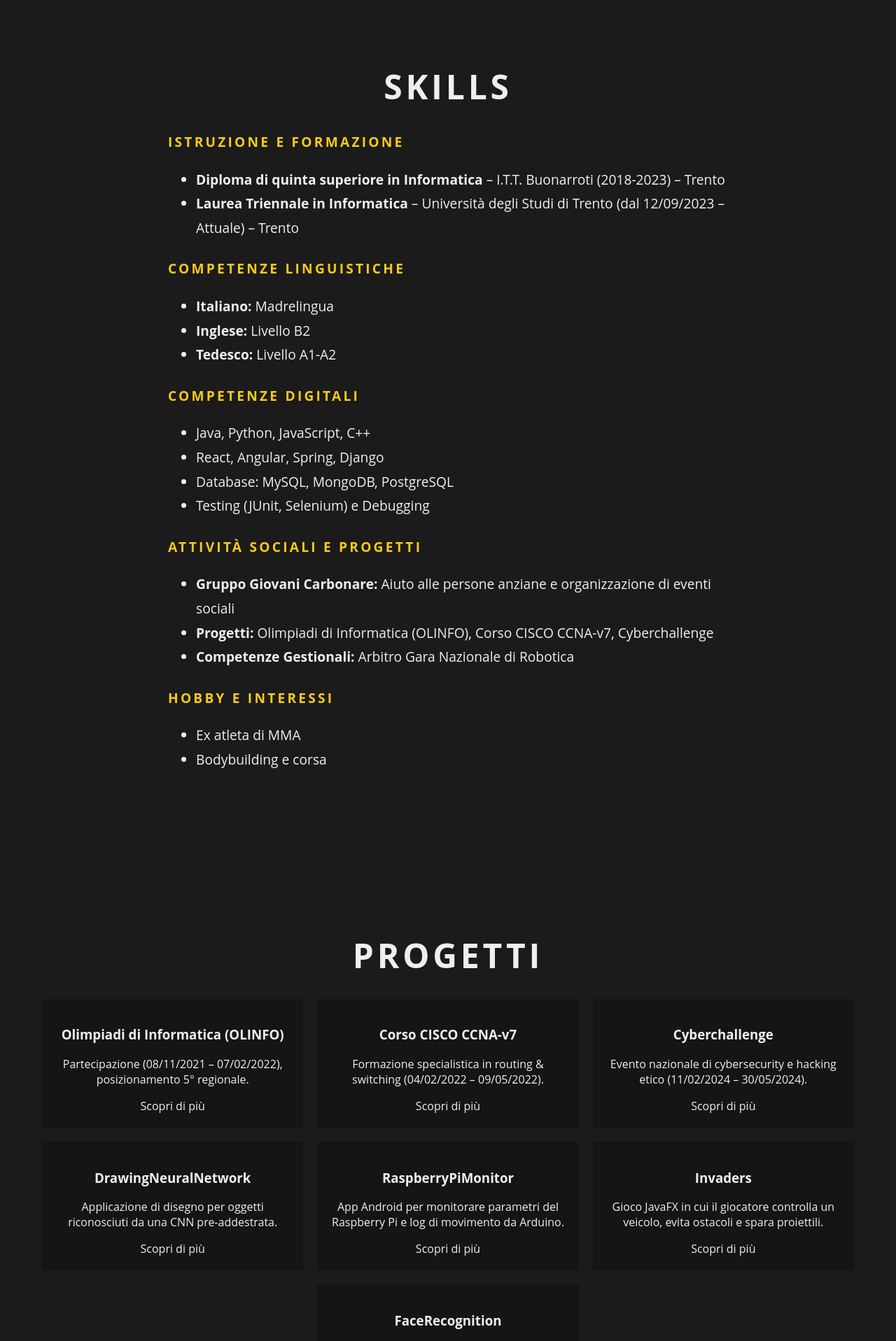
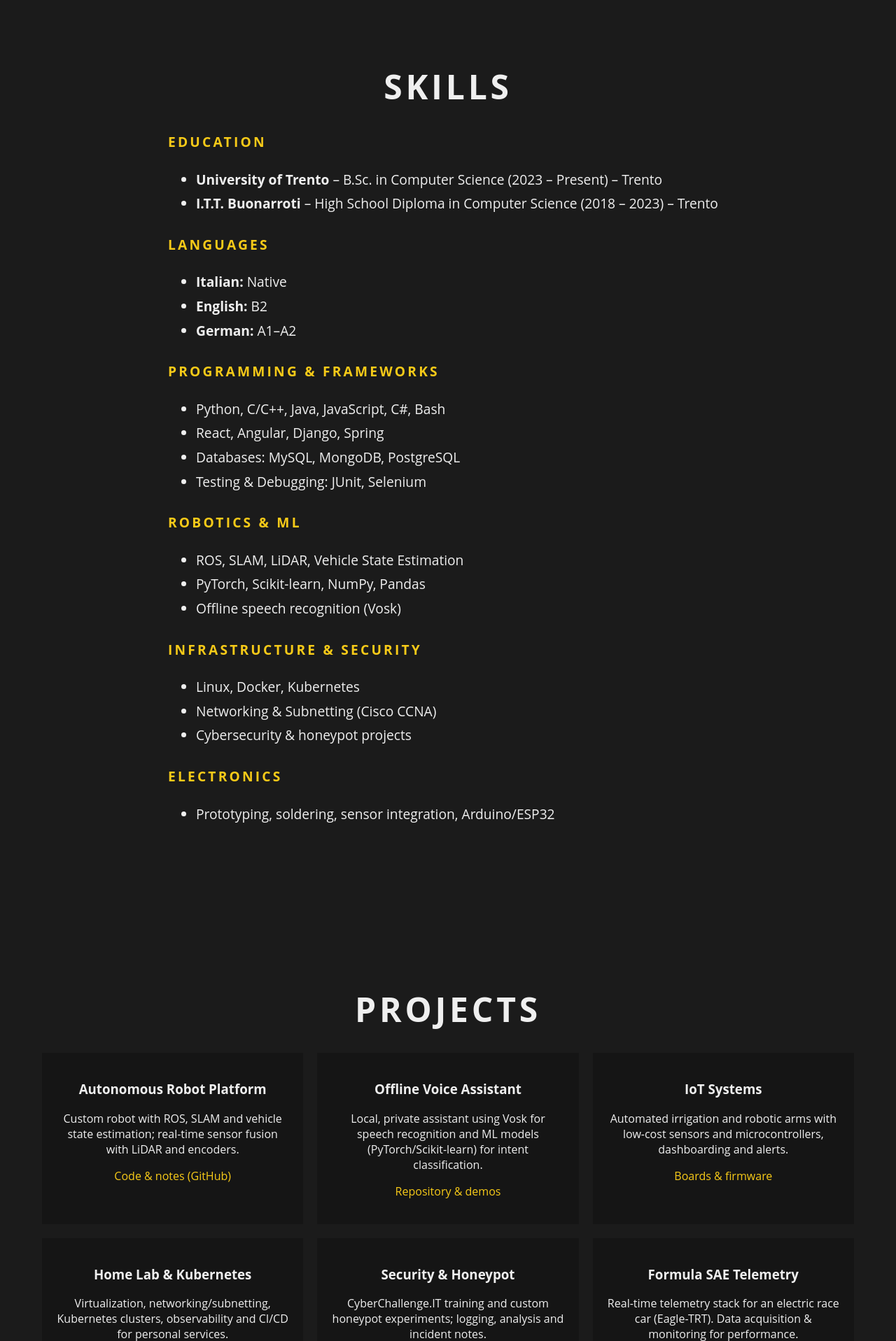
Before and after one commit to ismacarbo/Enhanced-Pi-Monitor, a Flask app: page /portfolio in a window 1280 px wide. Shown: the part 2099-4016 px from the top of the page at 70% size. Run offline with Flask 3, Linux system fonts and the light colour scheme.

Commit message:
feat: updated portfolio

```diff
--- a/PiMonitor/templates/portfolio.html
+++ b/PiMonitor/templates/portfolio.html
@@ -1,5 +1,6 @@
 <!DOCTYPE html>
-<html lang="it">
+<html lang="en">
+
 <head>
   <meta charset="UTF-8">
   <meta name="viewport" content="width=device-width, initial-scale=1.0">
@@ -10,11 +11,13 @@
       color: inherit;
       text-decoration: none;
     }
+
     body {
       margin: 0;
       padding: 0;
       font-family: 'Open Sans', sans-serif;
     }
+
     ::selection {
       background-color: #f7ca18;
       color: #1b1b1b;
@@ -30,6 +33,7 @@
       overflow: hidden;
       z-index: 1000;
     }
+
     nav ul {
       position: absolute;
       top: 0;
@@ -40,6 +44,7 @@
       /* 6 voci occupano l'intera larghezza */
       width: 100vw;
     }
+
     nav li {
       margin: 0;
       float: left;
@@ -58,10 +63,12 @@
       font-weight: 800;
       transform: translateY(100%);
     }
+
     nav li.active {
       background-color: #151515;
       color: #efefef;
     }
+
     nav li.active::after {
       content: "";
       position: absolute;
@@ -71,31 +78,40 @@
       height: 2px;
       background-color: #f7ca18;
     }
+
     /* Animazioni per il menu */
     nav li:nth-child(1) {
       animation: pop 0.5s 0.15s 1 forwards;
     }
+
     nav li:nth-child(2) {
       animation: pop 0.5s 0.30s 1 forwards;
     }
+
     nav li:nth-child(3) {
       animation: pop 0.5s 0.45s 1 forwards;
     }
+
     nav li:nth-child(4) {
       animation: pop 0.5s 0.60s 1 forwards;
     }
+
     nav li:nth-child(5) {
       animation: pop 0.5s 0.75s 1 forwards;
     }
+
     nav li:nth-child(6) {
       animation: pop 0.5s 0.90s 1 forwards;
     }
+
     nav li:hover {
       color: #ececec;
     }
+
     nav li:active {
       background-color: #222;
     }
+
     /* Slide indicator per il menu */
     nav li.slide {
       position: absolute;
@@ -116,6 +132,7 @@
       padding: 50px 20px 120px;
       color: #efefef;
     }
+
     .section-title {
       text-align: center;
       font-size: 3rem;
@@ -130,10 +147,12 @@
       margin: 0 auto;
       text-align: center;
     }
+
     #home .intro h1 {
       font-size: 8vw;
       margin-bottom: 0.5rem;
     }
+
     #home .intro h2 {
       font-size: 5vw;
       margin-bottom: 1rem;
@@ -146,6 +165,7 @@
       line-height: 1.8;
       font-size: 1.4rem;
     }
+
     #about .content ul {
       margin: 1rem 0;
       padding-left: 1.5rem;
@@ -158,6 +178,7 @@
       line-height: 1.8;
       font-size: 1.2rem;
     }
+
     #skills .content h3 {
       margin-top: 1.5rem;
       text-transform: uppercase;
@@ -173,6 +194,7 @@
       justify-content: center;
       gap: 20px;
     }
+
     .card {
       background-color: #151515;
       padding: 20px;
@@ -181,9 +203,11 @@
       text-align: center;
       transition: transform 0.3s ease;
     }
+
     .card:hover {
       transform: scale(1.05);
     }
+
     /* Regola per le immagini delle cards rimosse */
     /* .card img { ... } */
 
@@ -194,6 +218,7 @@
       text-align: center;
       line-height: 1.8;
     }
+
     #contact form {
       max-width: 600px;
       margin: 20px auto 0;
@@ -201,12 +226,14 @@
       flex-direction: column;
       gap: 10px;
     }
+
     #contact form input,
     #contact form textarea {
       padding: 10px;
       border: none;
       font-size: 1rem;
     }
+
     #contact form input[type="submit"] {
       background-color: #f7ca18;
       color: #1b1b1b;
@@ -216,14 +243,20 @@
       border: none;
       transition: background-color 0.3s ease;
     }
+
     #contact form input[type="submit"]:hover {
       background-color: #e6b10f;
     }
 
     /* Animazioni */
     @keyframes pop {
-      0% { transform: translateY(100%); }
-      100% { transform: translateY(0); }
+      0% {
+        transform: translateY(100%);
+      }
+
+      100% {
+        transform: translateY(0);
+      }
     }
 
     /* Stili specifici per Login e Dashboard */
@@ -237,6 +270,7 @@
       color: #efefef;
       padding: 20px;
     }
+
     .login-container form {
       background-color: #151515;
       padding: 20px 30px;
@@ -245,9 +279,11 @@
       width: 100%;
       max-width: 400px;
     }
+
     .login-container form label {
       font-size: 0.9rem;
     }
+
     .login-container input[type="text"],
     .login-container input[type="password"] {
       padding: 12px 15px;
@@ -260,6 +296,7 @@
       font-size: 1rem;
       box-sizing: border-box;
     }
+
     .login-container input[type="submit"] {
       background-color: #f7ca18;
       color: #1b1b1b;
@@ -274,9 +311,11 @@
       transition: background-color 0.3s ease;
       margin-top: 10px;
     }
+
     .login-container input[type="submit"]:hover {
       background-color: #e6b10f;
     }
+
     .dashboard-container {
       display: flex;
       flex-direction: column;
@@ -287,10 +326,12 @@
       color: #efefef;
       padding: 20px;
     }
+
     .dashboard-container h1 {
       font-size: 2rem;
       margin-bottom: 15px;
     }
+
     .dashboard-container section {
       background-color: #151515;
       padding: 15px 20px;
@@ -299,6 +340,7 @@
       width: 100%;
       max-width: 500px;
     }
+
     .dashboard-container section h2 {
       font-size: 1.5rem;
       margin-bottom: 10px;
@@ -309,16 +351,21 @@
       .card {
         width: calc(100% - 40px);
       }
+
       nav li {
         font-size: 10px;
       }
+
       section {
         padding: 30px 10px 80px;
       }
+
       #home .intro {
         max-width: 90%;
       }
-      #about .content, #skills .content {
+
+      #about .content,
+      #skills .content {
         max-width: 90%;
         font-size: 1rem;
       }
@@ -330,187 +377,264 @@
         font-size: 8px;
         letter-spacing: 2px;
       }
+
       #home .intro h1 {
         font-size: 10vw;
       }
+
       #home .intro h2 {
         font-size: 7vw;
       }
+
       .section-title {
         font-size: 2rem;
       }
     }
   </style>
-  <!-- Includiamo jQuery per lo smooth scrolling e l'aggiornamento del menu -->
+
   <script src="https://ajax.googleapis.com/ajax/libs/jquery/1.12.0/jquery.min.js"></script>
 </head>
+
 <body>
-  <!-- Barra di navigazione migliorata -->
+
   <nav>
     <ul>
       <li class="active"><a href="#home">Home</a></li>
       <li><a href="#about">About Me</a></li>
       <li><a href="#skills">Skills</a></li>
-      <li><a href="#progetti">Progetti</a></li>
-      <li><a href="#lavori">Lavori</a></li>
-      <li><a href="#contact">Contact Me</a></li>
+      <li><a href="#projects">Projects</a></li>
+      <li><a href="#work">Work</a></li>
+      <li><a href="#contact">Contact</a></li>
     </ul>
   </nav>
 
-  <!-- Sezione Home -->
+
   <section id="home">
     <div class="intro">
       <h1>Ismaele Carbonari</h1>
-      <h2>Benvenuto nel mio portfolio</h2>
+      <h2>Welcome to my portfolio</h2>
+      <p style="margin-top:1rem; line-height:1.8; font-size:1.1rem;">
+        <a href="https://ismacarbo.com" target="_blank" style="color:#f7ca18;">ismacarbo.com</a> &nbsp;|&nbsp;
+        <a href="https://github.com/ismacarbo" target="_blank" style="color:#f7ca18;">github.com/ismacarbo</a>
+      </p>
+      <p style="margin-top:0.5rem; font-size:0.95rem; opacity:0.9;">
+        Featured endpoint: <a href="https://ismacarbo.com/weather" target="_blank" style="color:#f7ca18;">/weather</a>
+        (live weather data)
+      </p>
     </div>
   </section>
 
-  <!-- Sezione About Me -->
+
   <section id="about">
     <h2 class="section-title">About Me</h2>
     <div class="content">
       <p>
-        Mi chiamo Ismaele Carbonari e possiedo una solida esperienza in sviluppo software, programmazione di sistemi embedded e gestione di progetti full-stack.
+        I am a Computer Science student at the University of Trento with hands-on experience in software development,
+        robotics and embedded systems, and full-stack projects. I enjoy bridging software and hardware, exploring new
+        technologies, and turning ideas into working products.
       </p>
       <ul>
-        <li><strong>Formazione Accademica:</strong> Studente di laurea triennale in Informatica presso l'Università di Trento.</li>
-        <li><strong>Passione per la Tecnologia:</strong> Appassionato sia del lato software che hardware, esploro continuamente nuove tecnologie.</li>
-        <li><strong>Approccio Professionale:</strong> Aperto a nuove esperienze lavorative e pronto a trasformare le idee in soluzioni concrete.</li>
-        <li><strong>Progetti e Innovazione:</strong> Esperienza nello sviluppo di applicazioni personalizzate, sistemi di telemetria, riconoscimento facciale e monitoraggio con Raspberry Pi.</li>
+        <li><strong>Academic Background:</strong> B.Sc. in Computer Science (in progress) at the University of Trento.
+        </li>
+        <li><strong>Current Work:</strong> R&amp;D at <a href="https://femtorays.com/" target="_blank"
+            style="color:#f7ca18;">Femtorays</a> (Fondazione Bruno Kessler).</li>
+        <li><strong>Focus Areas:</strong> Robotics (ROS, SLAM, vehicle state estimation), Machine Learning (PyTorch,
+          Scikit-learn), IoT, infrastructure (Kubernetes), cybersecurity, and electronics.</li>
+        <li><strong>Approach:</strong> Product-oriented, iterative, and data-driven, with a strong interest in
+          performance and reliability.</li>
       </ul>
     </div>
   </section>
 
-  <!-- Sezione Skills -->
+
   <section id="skills">
     <h2 class="section-title">Skills</h2>
     <div class="content">
-      <h3>Istruzione e Formazione</h3>
+      <h3>Education</h3>
       <ul>
-        <li><strong>Diploma di quinta superiore in Informatica</strong> – I.T.T. Buonarroti (2018-2023) – Trento</li>
-        <li><strong>Laurea Triennale in Informatica</strong> – Università degli Studi di Trento (dal 12/09/2023 – Attuale) – Trento</li>
+        <li><strong>University of Trento</strong> – B.Sc. in Computer Science (2023 – Present) – Trento</li>
+        <li><strong>I.T.T. Buonarroti</strong> – High School Diploma in Computer Science (2018 – 2023) – Trento</li>
       </ul>
-      <h3>Competenze Linguistiche</h3>
+
+      <h3>Languages</h3>
       <ul>
-        <li><strong>Italiano:</strong> Madrelingua</li>
-        <li><strong>Inglese:</strong> Livello B2</li>
-        <li><strong>Tedesco:</strong> Livello A1-A2</li>
+        <li><strong>Italian:</strong> Native</li>
+        <li><strong>English:</strong> B2</li>
+        <li><strong>German:</strong> A1–A2</li>
       </ul>
-      <h3>Competenze Digitali</h3>
+
+      <h3>Programming & Frameworks</h3>
       <ul>
-        <li>Java, Python, JavaScript, C++</li>
-        <li>React, Angular, Spring, Django</li>
-        <li>Database: MySQL, MongoDB, PostgreSQL</li>
-        <li>Testing (JUnit, Selenium) e Debugging</li>
+        <li>Python, C/C++, Java, JavaScript, C#, Bash</li>
+        <li>React, Angular, Django, Spring</li>
+        <li>Databases: MySQL, MongoDB, PostgreSQL</li>
+        <li>Testing &amp; Debugging: JUnit, Selenium</li>
       </ul>
-      <h3>Attività Sociali e Progetti</h3>
+
+      <h3>Robotics & ML</h3>
       <ul>
-        <li><strong>Gruppo Giovani Carbonare:</strong> Aiuto alle persone anziane e organizzazione di eventi sociali</li>
-        <li><strong>Progetti:</strong> Olimpiadi di Informatica (OLINFO), Corso CISCO CCNA-v7, Cyberchallenge</li>
-        <li><strong>Competenze Gestionali:</strong> Arbitro Gara Nazionale di Robotica</li>
+        <li>ROS, SLAM, LiDAR, Vehicle State Estimation</li>
+        <li>PyTorch, Scikit-learn, NumPy, Pandas</li>
+        <li>Offline speech recognition (Vosk)</li>
       </ul>
-      <h3>Hobby e Interessi</h3>
+
+      <h3>Infrastructure & Security</h3>
       <ul>
-        <li>Ex atleta di MMA</li>
-        <li>Bodybuilding e corsa</li>
+        <li>Linux, Docker, Kubernetes</li>
+        <li>Networking &amp; Subnetting (Cisco CCNA)</li>
+        <li>Cybersecurity &amp; honeypot projects</li>
+      </ul>
+
+      <h3>Electronics</h3>
+      <ul>
+        <li>Prototyping, soldering, sensor integration, Arduino/ESP32</li>
       </ul>
     </div>
   </section>
 
-  <!-- Sezione Progetti -->
-  <section id="progetti">
-    <h2 class="section-title">Progetti</h2>
+
+  <section id="projects">
+    <h2 class="section-title">Projects</h2>
+
+    <div class="card-container">
+      <div class="card" id="proj-robot">
+        <h3>Autonomous Robot Platform</h3>
+        <p>Custom robot with ROS, SLAM and vehicle state estimation; real-time sensor fusion with LiDAR and encoders.
+        </p>
+
+
+        <p style="margin-top:10px;">
+          <a href="https://github.com/ismacarbo" target="_blank" style="color:#f7ca18;">Code &amp; notes (GitHub)</a>
+        </p>
+      </div>
+
+      <div class="card" id="proj-voice">
+        <h3>Offline Voice Assistant</h3>
+        <p>Local, private assistant using Vosk for speech recognition and ML models (PyTorch/Scikit-learn) for intent
+          classification.</p>
+
+        <p style="margin-top:10px;">
+          <a href="https://github.com/ismacarbo" target="_blank" style="color:#f7ca18;">Repository &amp; demos</a>
+        </p>
+      </div>
+
+      <div class="card" id="proj-iot">
+        <h3>IoT Systems</h3>
+        <p>Automated irrigation and robotic arms with low-cost sensors and microcontrollers, dashboarding and alerts.
+        </p>
+
+        <p style="margin-top:10px;">
+          <a href="https://github.com/ismacarbo" target="_blank" style="color:#f7ca18;">Boards &amp; firmware</a>
+        </p>
+      </div>
+
+      <div class="card" id="proj-homelab">
+        <h3>Home Lab &amp; Kubernetes</h3>
+        <p>Virtualization, networking/subnetting, Kubernetes clusters, observability and CI/CD for personal services.
+        </p>
+
+        <p style="margin-top:10px;">
+          <a href="https://ismacarbo.com" target="_blank" style="color:#f7ca18;">Deployment notes</a>
+        </p>
+      </div>
+
+      <div class="card" id="proj-security">
+        <h3>Security &amp; Honeypot</h3>
+        <p>CyberChallenge.IT training and custom honeypot experiments; logging, analysis and incident notes.</p>
+
+        <p style="margin-top:10px;">
+          <a href="https://cyberchallenge.it/" target="_blank" style="color:#f7ca18;">CyberChallenge.IT</a>
+        </p>
+      </div>
+
+      <div class="card" id="proj-fsae">
+        <h3>Formula SAE Telemetry</h3>
+        <p>Real-time telemetry stack for an electric race car (Eagle-TRT). Data acquisition &amp; monitoring for
+          performance.</p>
+
+        <p style="margin-top:10px;">
+          <a href="https://www.eagletrt.it/" target="_blank" style="color:#f7ca18;">Team site</a>
+        </p>
+      </div>
+    </div>
+
+    <h2 class="section-title" style="margin-top:60px;">Featured Endpoints</h2>
     <div class="card-container">
       <div class="card">
-        <h3>Olimpiadi di Informatica (OLINFO)</h3>
-        <p>Partecipazione (08/11/2021 – 07/02/2022), posizionamento 5° regionale.</p>
-        <a href="https://olimpiadi-informatica.it/" target="_blank">Scopri di più</a>
+        <h3>Live Weather</h3>
+        <p>Real-time weather from my infrastructure.</p>
+        <p><a href="https://ismacarbo.com/weather" target="_blank" style="color:#f7ca18;">Open /weather</a></p>
       </div>
       <div class="card">
-        <h3>Corso CISCO CCNA-v7</h3>
-        <p>Formazione specialistica in routing &amp; switching (04/02/2022 – 09/05/2022).</p>
-        <a href="https://www.netacad.com/" target="_blank">Scopri di più</a>
+        <h3>Portfolio &amp; Blog</h3>
+        <p>Articles, build logs and technical notes.</p>
+        <p><a href="https://ismacarbo.com" target="_blank" style="color:#f7ca18;">Visit ismacarbo.com</a></p>
       </div>
       <div class="card">
-        <h3>Cyberchallenge</h3>
-        <p>Evento nazionale di cybersecurity e hacking etico (11/02/2024 – 30/05/2024).</p>
-        <a href="https://cyberchallenge.it/" target="_blank">Scopri di più</a>
-      </div>
-      <div class="card">
-        <h3>DrawingNeuralNetwork</h3>
-        <p>Applicazione di disegno per oggetti riconosciuti da una CNN pre-addestrata.</p>
-        <a href="https://github.com/ismacarbo/DrawingNeuralNetwork" target="_blank">Scopri di più</a>
-      </div>
-      <div class="card">
-        <h3>RaspberryPiMonitor</h3>
-        <p>App Android per monitorare parametri del Raspberry Pi e log di movimento da Arduino.</p>
-        <a href="https://github.com/ismacarbo/RaspberryPiMonitor" target="_blank">Scopri di più</a>
-      </div>
-      <div class="card">
-        <h3>Invaders</h3>
-        <p>Gioco JavaFX in cui il giocatore controlla un veicolo, evita ostacoli e spara proiettili.</p>
-        <a href="https://github.com/ismacarbo/Invaders" target="_blank">Scopri di più</a>
-      </div>
-      <div class="card">
-        <h3>FaceRecognition</h3>
-        <p>Applicazione in tempo reale per rilevare e identificare volti con OpenCV.</p>
-        <a href="https://github.com/ismacarbo/FaceRecognition" target="_blank">Scopri di più</a>
+        <h3>GitHub</h3>
+        <p>Open-source code and experiments.</p>
+        <p><a href="https://github.com/ismacarbo" target="_blank" style="color:#f7ca18;">github.com/ismacarbo</a></p>
       </div>
     </div>
   </section>
 
-  <!-- Sezione Lavori -->
-  <section id="lavori">
-    <h2 class="section-title">Lavori</h2>
+
+  <section id="work">
+    <h2 class="section-title">Work</h2>
     <div class="card-container">
       <div class="card">
-        <h3>Coding Freelancer</h3>
-        <p>Dal 21/08/2023 – Attuale, Trento. Sviluppo di applicazioni e software personalizzati.</p>
-        <a href="https://www.freelancer.com/u/ismacarbo" target="_blank">Scopri di più</a>
+        <h3>R&amp;D – Femtorays (FBK)</h3>
+        <p>2025 – Present, Trento. Software/R&amp;D in photonics with a multidisciplinary team.</p>
+        <a href="https://femtorays.com/" target="_blank" style="color:#f7ca18;">Learn more</a>
       </div>
       <div class="card">
-        <h3>Programmatore Formula Student</h3>
-        <p>Dal 10/10/2024 – Attuale, Trento. Sviluppatore software presso Eagle-TRT.</p>
-        <a href="https://www.eagletrt.it/" target="_blank">Scopri di più</a>
+        <h3>Formula SAE – Eagle-TRT</h3>
+        <p>Oct 2024 – Present, Trento. Telemetry development for the electric race car.</p>
+        <a href="https://www.eagletrt.it/" target="_blank" style="color:#f7ca18;">Learn more</a>
       </div>
       <div class="card">
-        <h3>Tecnico informatico</h3>
-        <p>Dal 04/07/2022 al 29/07/2022, Spini di Gardolo. Installazione di software/hardware e sviluppo front/back end.</p>
-        <a href="https://www.dexit.it/" target="_blank">Scopri di più</a>
+        <h3>Freelance Software Developer</h3>
+        <p>Aug 2023 – Present, Remote. Custom software &amp; full-stack apps.</p>
+        <a href="https://github.com/ismacarbo" target="_blank" style="color:#f7ca18;">Selected work</a>
       </div>
       <div class="card">
-        <h3>Ripetizioni di Informatica e Matematica</h3>
-        <p>Ripetizioni private in informatica e matematica per studenti di vari livelli.</p>
+        <h3>IT Technician – Internship</h3>
+        <p>Jul 2022, Spini di Gardolo. Software/hardware installation; frontend/backend tasks.</p>
       </div>
     </div>
   </section>
 
-  <!-- Sezione Contact Me -->
+
   <section id="contact">
-    <h2 class="section-title">Contact Me</h2>
+    <h2 class="section-title">Contact</h2>
     <div class="contact-info">
-      <p><strong>Email:</strong> tiados04@gmail.com</p>
-      <p><strong>Telefono:</strong> +39 3713380245</p>
-      <p><strong>Indirizzo:</strong> Località Morganti 4, 38064 Folgaria (Italia)</p>
-      <p><a href="{{ url_for('static', filename='Ismaele Carbonari CV.pdf') }}" target="_blank" style="color:#f7ca18;">Visualizza il mio CV.</a></p>
-      <p><a href="https://www.linkedin.com/in/isma-carbo-6a9a32251/" target="_blank" style="color:#f7ca18;">LinkedIn</a></p>
+      <p><strong>Email:</strong> <a href="mailto:tiados04@gmail.com" style="color:#f7ca18;">tiados04@gmail.com</a></p>
+      <p><strong>Phone:</strong> +39 371 338 0245</p>
+      <p><strong>Address:</strong> Località Morganti 4, 38064 Folgaria (Italy)</p>
+      <p>
+        <a href="{{ url_for('static', filename='mit cv.pdf') }}" target="_blank"
+          style="color:#f7ca18;">View my CV</a> &nbsp;|&nbsp;
+        <a href="https://ismacarbo.com" target="_blank" style="color:#f7ca18;">Portfolio</a> &nbsp;|&nbsp;
+        <a href="https://github.com/ismacarbo" target="_blank" style="color:#f7ca18;">GitHub</a> &nbsp;|&nbsp;
+        <a href="https://www.linkedin.com/in/isma-carbo-6a9a32251/" target="_blank" style="color:#f7ca18;">LinkedIn</a>
+      </p>
     </div>
     <form action="#" method="post">
-      <input type="text" name="name" placeholder="Il tuo nome" required />
-      <input type="email" name="email" placeholder="La tua email" required />
-      <textarea name="message" rows="5" placeholder="Il tuo messaggio" required></textarea>
-      <input type="submit" value="Invia" />
+      <input type="text" name="name" placeholder="Your name" required />
+      <input type="email" name="email" placeholder="Your email" required />
+      <textarea name="message" rows="5" placeholder="Your message" required></textarea>
+      <input type="submit" value="Send" />
     </form>
   </section>
 
-  <!-- Script per lo smooth scrolling e aggiornamento della voce attiva del menu -->
+
   <script>
-    (function($) {
+    (function ($) {
       function updateMenu() {
         var scrollPos = $(document).scrollTop();
-        var sections = ['#home', '#about', '#skills', '#progetti', '#lavori', '#contact'];
+        var sections = ['#home', '#about', '#skills', '#projects', '#work', '#contact'];
         var activeIndex = 0;
-        sections.forEach(function(section, index) {
+        sections.forEach(function (section, index) {
           var offset = $(section).offset().top - 150;
           var height = $(section).outerHeight();
           if (scrollPos >= offset && scrollPos < offset + height) {
@@ -520,7 +644,7 @@
         $('nav li').removeClass('active');
         $('nav li').eq(activeIndex).addClass('active');
       }
-      $('nav a[href^="#"]').on('click', function(e) {
+      $('nav a[href^="#"]').on('click', function (e) {
         e.preventDefault();
         var target = $(this.getAttribute('href'));
         if (target.length) {
@@ -532,4 +656,5 @@
     })(jQuery);
   </script>
 </body>
+
 </html>
```
Also changed, not shown: 1 other file.
